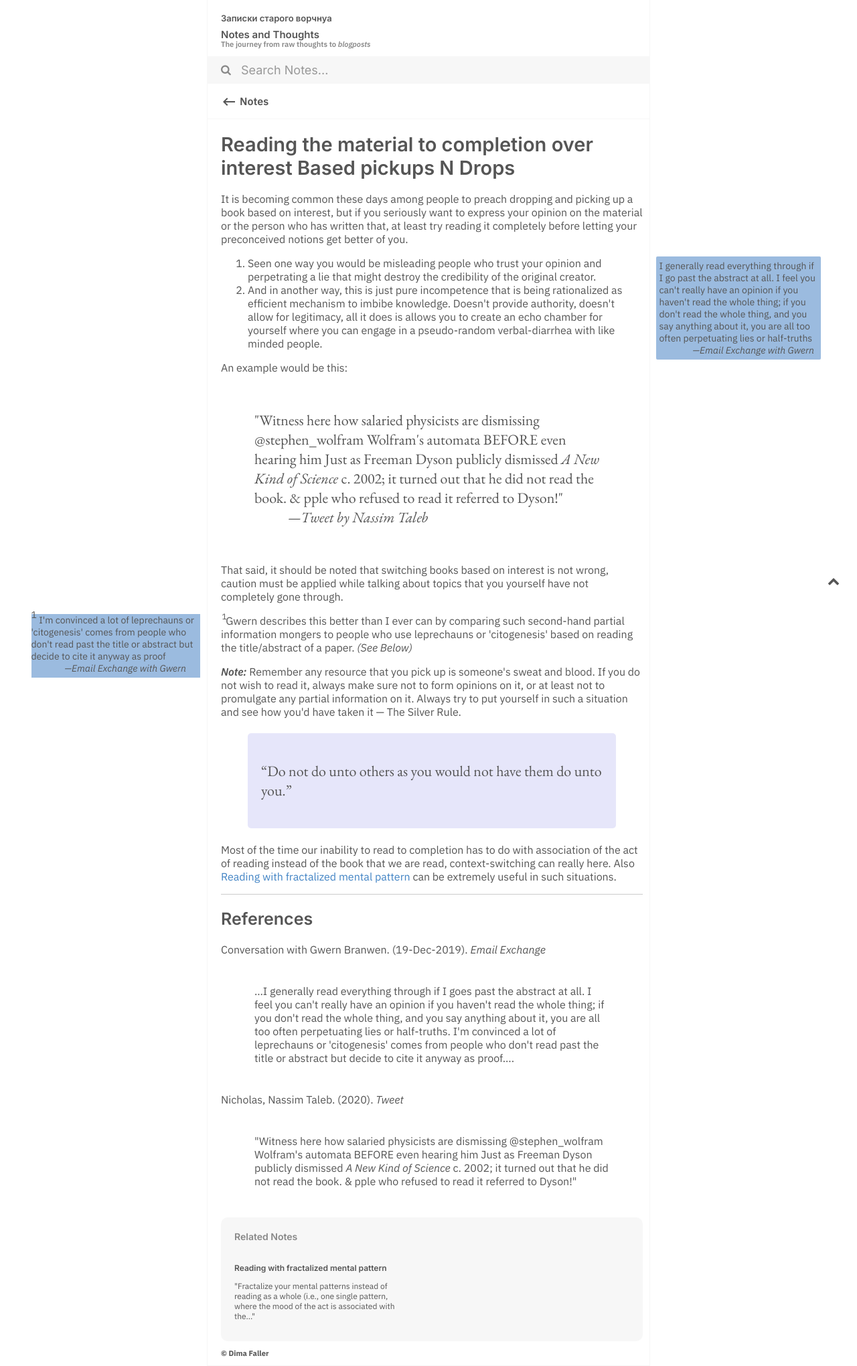
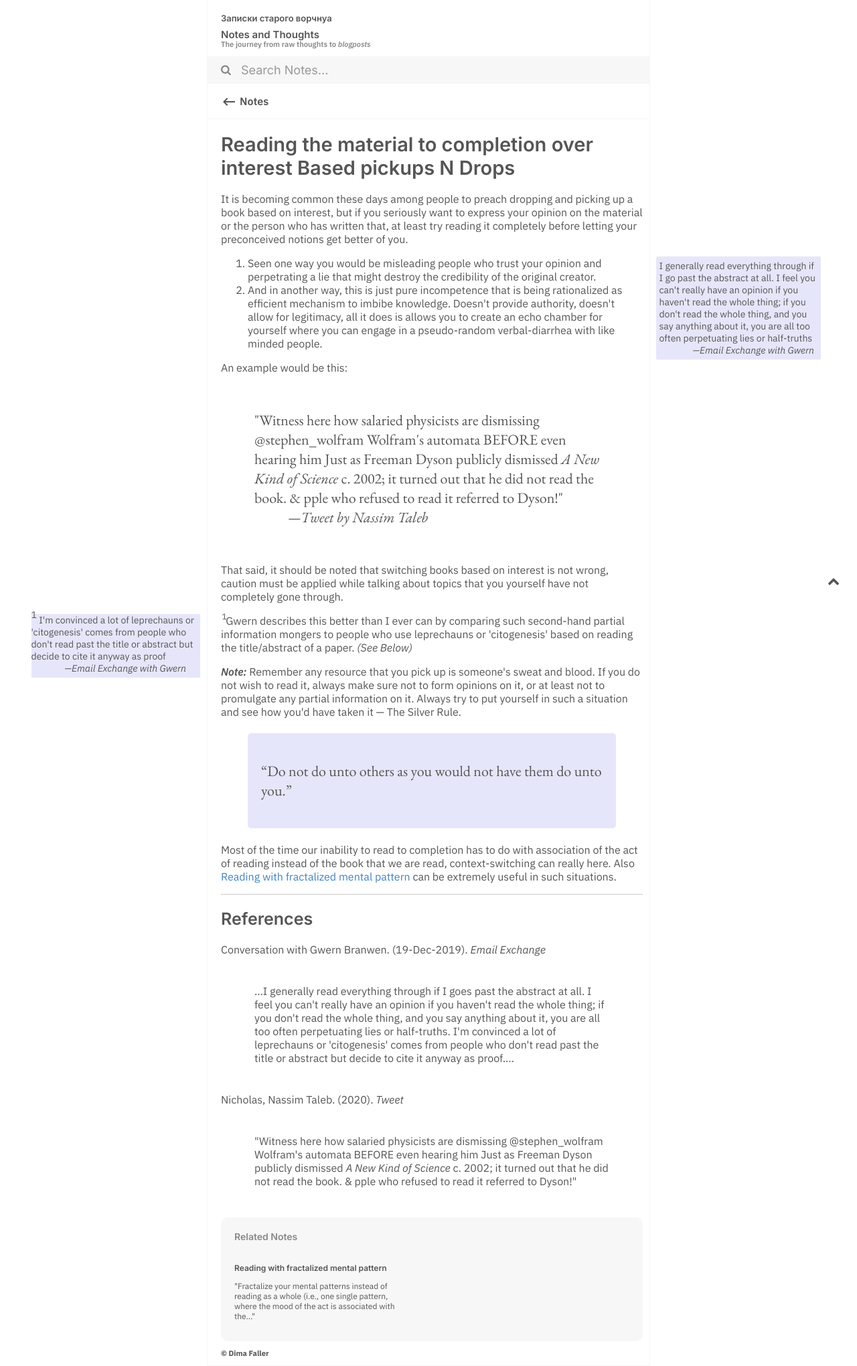
Before and after one commit to dimafaller/blog, a Jekyll site: the page built from _notes/Reading the material to completion over interest-based pickups-n-drops.md, in a window 1280 px wide. Shown: the whole page at 67% size. Built offline with Jekyll 4.4.1, drawn with Linux system fonts in a browser that asks for light colours.

Commit message:
css colors

```diff
--- a/assets/css/style.css
+++ b/assets/css/style.css
@@ -768,7 +768,7 @@ hr {
 
 .sn-right,
 .mn-right {
-    background: #9BBBDF;
+    background: #e6e6fa;
     float: right;
     clear: right;
     font-family: 'IBM Plex Sans', Inter, 'Segoe UI', Roboto, Oxygen, Ubuntu, Cantarell, 'Open Sans', 'Helvetica Neue', sans-serif !important;
@@ -786,7 +786,7 @@ hr {
 
 .sn-left,
 .mn-left {
-    background: #9BBBDF;
+    background: #e6e6fa;
     float: left;
     clear: left;
     font-family: 'IBM Plex Sans', Inter, 'Segoe UI', Roboto, Oxygen, Ubuntu, Cantarell, 'Open Sans', 'Helvetica Neue', sans-serif !important;
```
